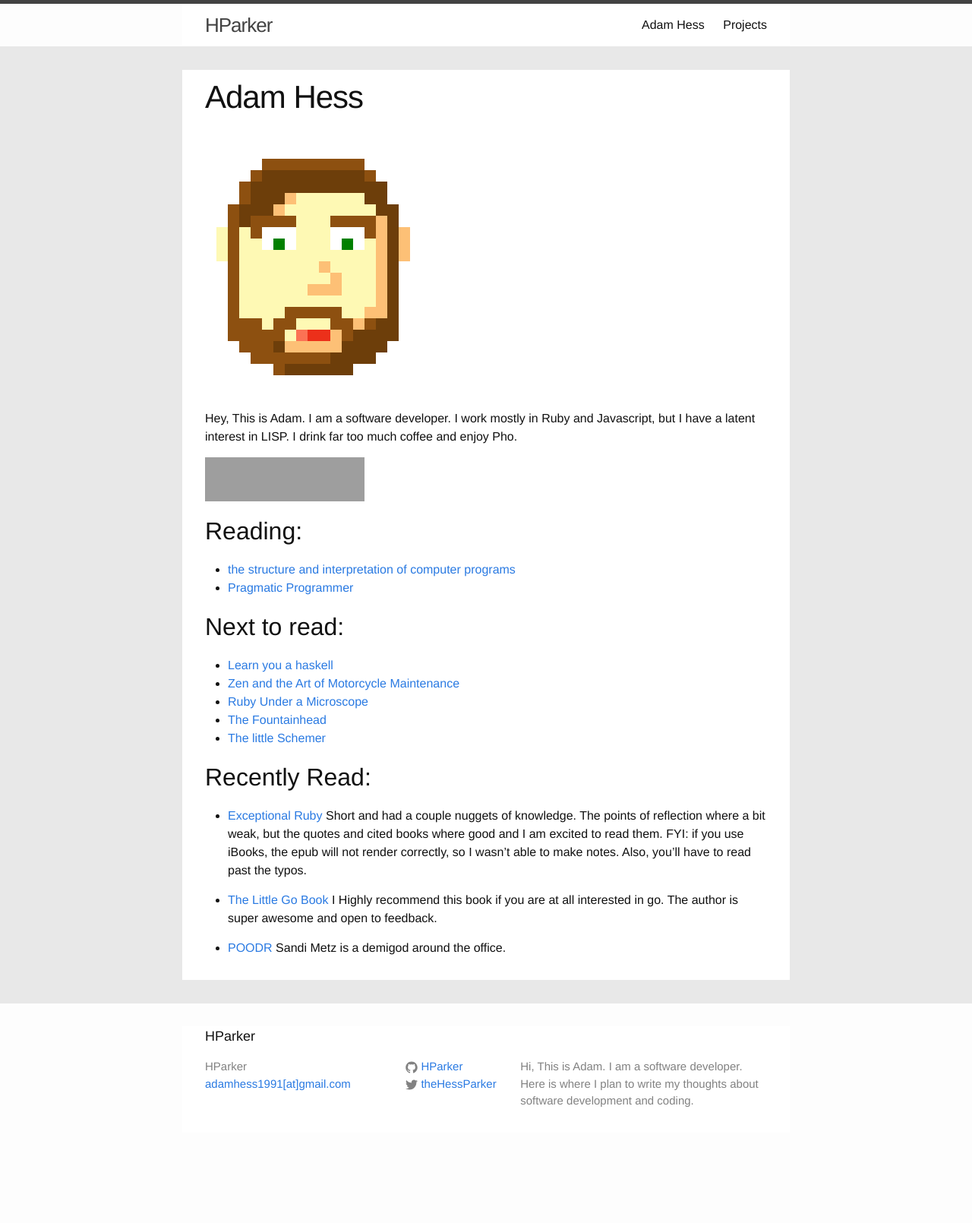
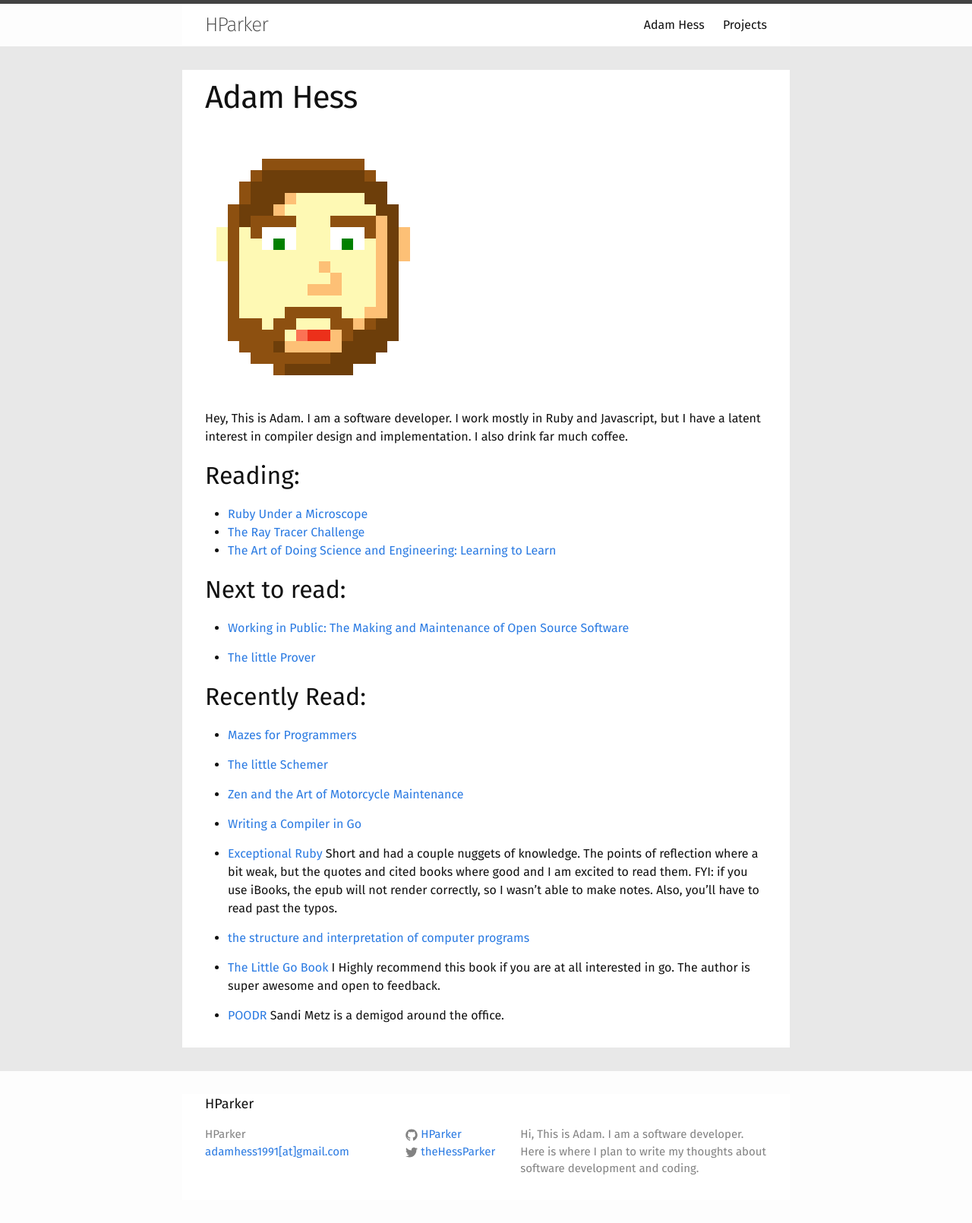
Before and after one commit to HParker/HParker.github.io, a Jekyll site: the page built from about.md, in a window 1280 px wide. Shown: the whole page at 76% size. Built offline with Jekyll 4.4.1, drawn with Linux system fonts in a browser that asks for light colours; before the commit the page ends 1521 px from its top, so only the background shows below that; grey boxes are pictures that could not be loaded.

Commit message:
Update reading list

```diff
--- a/_includes/head.html
+++ b/_includes/head.html
@@ -9,4 +9,6 @@
   <link rel="stylesheet" href="{{ "/css/main.css" | prepend: site.baseurl }}">
   <link rel="canonical" href="{{ page.url | replace:'index.html','' | prepend: site.baseurl | prepend: site.url }}">
   <link rel="alternate" type="application/rss+xml" title="{{ site.title }}" href="{{ "/feed.xml" | prepend: site.baseurl | prepend: site.url }}">
+  <link href="https://fonts.googleapis.com/css?family=Fira+Code:300,600|Fira+Sans:100,100i,200,200i,400,400i&display=swap" rel="stylesheet">
+
 </head>
--- a/about.md
+++ b/about.md
@@ -7,26 +7,30 @@ permalink: /about/
 ![Me](/assets/me.png)
 
 Hey, This is Adam. I am a software developer. I work mostly in Ruby
-and Javascript, but I have a latent interest in LISP. I drink far too
-much coffee and enjoy Pho.
-
-<a href="https://keybase.io/hparker"><img src="https://keybase.onlineth.com/hparker.png?theme=clean" width="210" height="58" alt="keybase.io profile for hparker"></a>
+and Javascript, but I have a latent interest in compiler design and implementation. I also drink far
+much coffee.
 
 ## Reading:
 
-* [the structure and interpretation of computer programs](https://mitpress.mit.edu/sicp/full-text/book/book.html)
-* [Pragmatic Programmer](https://pragprog.com/book/tpp/the-pragmatic-programmer)
+* [Ruby Under a Microscope](http://patshaughnessy.net/ruby-under-a-microscope)
+* [The Ray Tracer Challenge](http://raytracerchallenge.com/)
+* [The Art of Doing Science and Engineering: Learning to Learn](https://www.amazon.com/Art-Doing-Science-Engineering-Learning/dp/1732265178)
 
 ## Next to read:
 
+* [Working in Public: The Making and Maintenance of Open Source Software](https://www.amazon.com/dp/0578675862/)
 
-* [Learn you a haskell](http://learnyouahaskell.com/)
-* [Zen and the Art of Motorcycle Maintenance](https://en.wikipedia.org/wiki/Zen_and_the_Art_of_Motorcycle_Maintenance)
-* [Ruby Under a Microscope](http://patshaughnessy.net/ruby-under-a-microscope)
-* [The Fountainhead](https://en.wikipedia.org/wiki/The_Fountainhead)
+* [The little Prover](https://mitpress.mit.edu/books/little-prover)
+
+## Recently Read:
+
+* [Mazes for Programmers](http://www.mazesforprogrammers.com/)
+
 * [The little Schemer](https://mitpress.mit.edu/books/little-schemer)
 
-## Recently Read:
+* [Zen and the Art of Motorcycle Maintenance](https://en.wikipedia.org/wiki/Zen_and_the_Art_of_Motorcycle_Maintenance)
+
+* [Writing a Compiler in Go](https://compilerbook.com/)
 
 * [Exceptional Ruby](http://exceptionalruby.com/) Short and had a
 couple nuggets of knowledge. The points of reflection where a bit
@@ -35,6 +39,7 @@ read them.  FYI: if you use iBooks, the epub will not render
 correctly, so I wasn't able to make notes. Also, you'll have to read
 past the typos.
 
+* [the structure and interpretation of computer programs](https://mitpress.mit.edu/sicp/full-text/book/book.html)
 
 * [The Little Go Book](http://openmymind.net/The-Little-Go-Book/) I
 Highly recommend this book if you are at all interested in go. The
--- a/css/main.scss
+++ b/css/main.scss
@@ -6,7 +6,7 @@
 
 
 // Our variables
-$base-font-family: "Helvetica Neue", Helvetica, Arial, sans-serif;
+$base-font-family: "Fira Sans", sans-serif !default;
 $base-font-size:   16px;
 $base-font-weight: 400;
 $small-font-size:  $base-font-size * 0.875;
```
Also changed, not shown: projects.md (+1 -3 lines).
